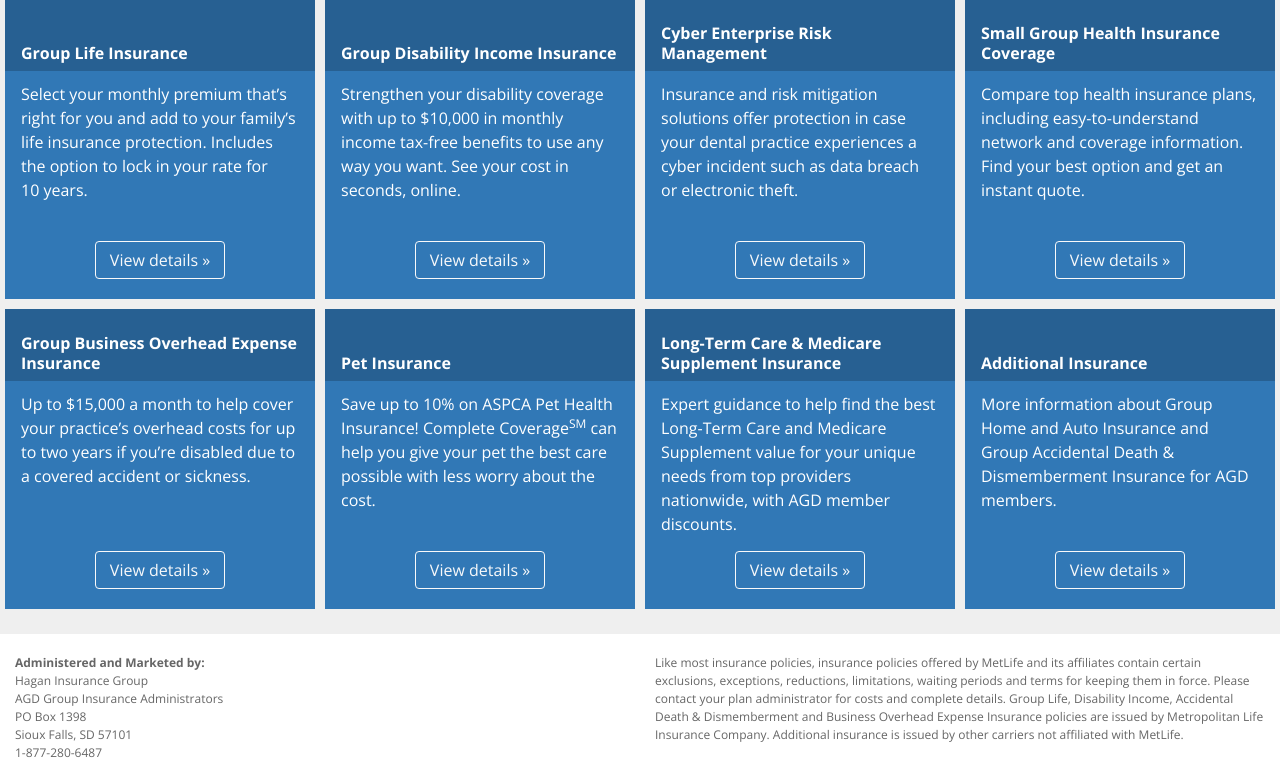
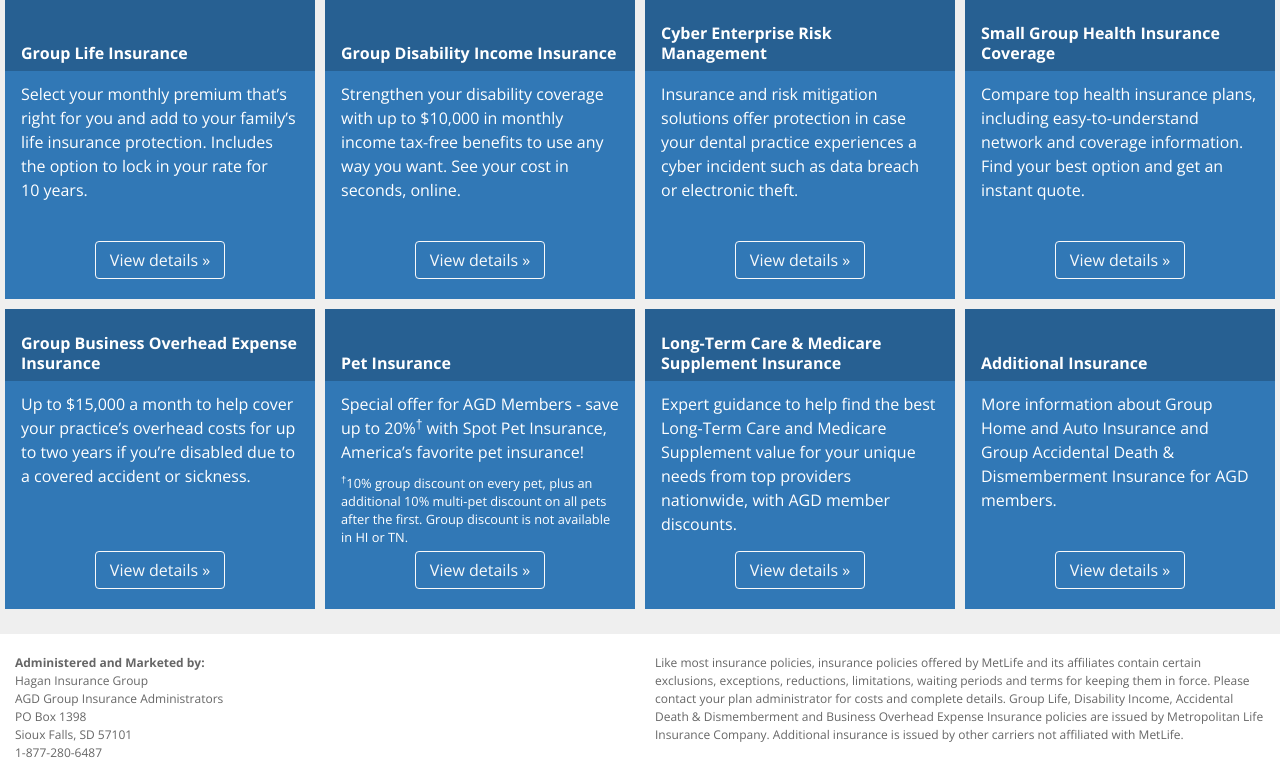
Before and after one commit to chrislightner/agd-landing-page, a PHP site: page / in a window 1280 px wide. Shown: the part 645-1407 px from the top of the page. Run offline with PHP 8.4, Linux system fonts and the light colour scheme.

Commit message:
Update Pet Insurance blurb

```diff
--- a/index.php
+++ b/index.php
@@ -130,8 +130,9 @@
           <div class="h2">
             <div>Pet Insurance</div>
           </div>
-          <p>Save up to 10% on ASPCA Pet Health Insurance! Complete Coverage<sup>SM</sup> can help you give your pet the best care possible with less worry about the cost.</p>
-          <p class=""><a class="btn btn-outline-light" href="https://www.aspcapetinsurance.com/AcademyofGeneralDentistry" role="button" aria-label="View Pet Insurance Details">View details »</a></p>
+          <p>Special offer for AGD Members - save up to 20%<sup>&dagger;</sup> with Spot Pet Insurance, America’s favorite pet insurance!
+						<span style="font-size:0.8em;display:block;margin-top:10px;line-height: normal;"><sup>&dagger;</sup>10% group discount on every pet, plus an additional 10% multi-pet discount on all pets after the first. Group discount is not available in&nbsp;HI&nbsp;or&nbsp;TN.</span></p>
+          <p class=""><a class="btn btn-outline-light" href="https://spotpet.link/agd" role="button" aria-label="View Pet Insurance Details">View details »</a></p>
         </div>
         <div class="col-lg bg-blue">
           <div class="h2">
```
